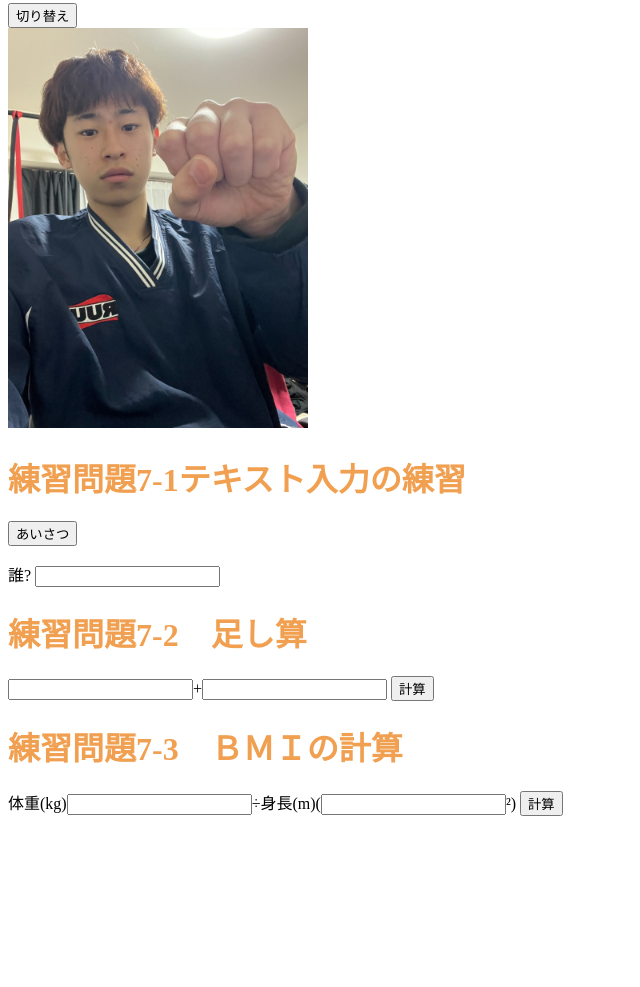
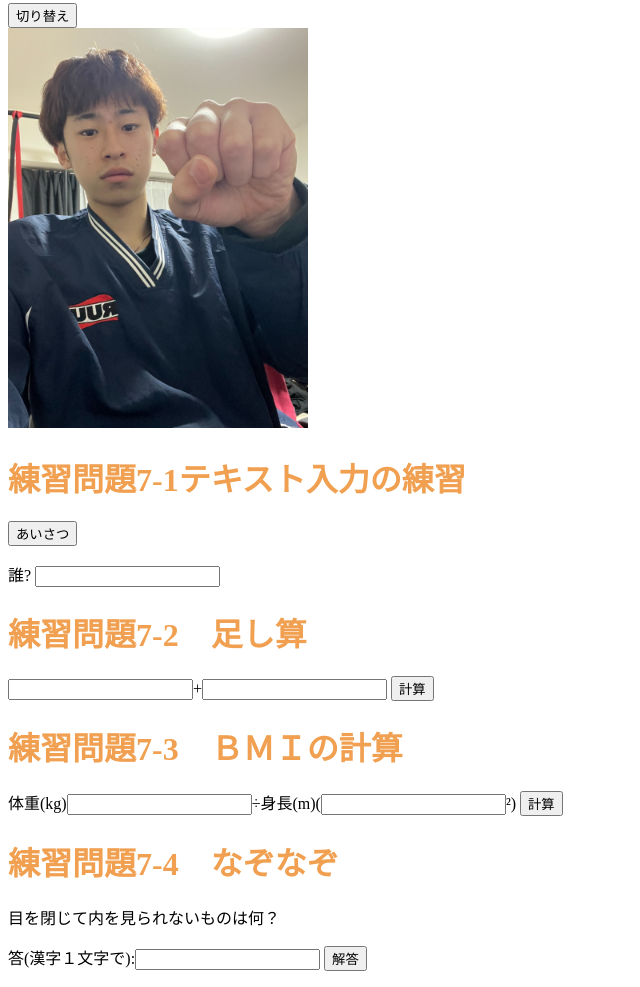
Before and after one commit to nagaitogo/akigakki-html, a plain HTML site: page index.html in a window 1280 px wide. Shown: the part 3914-4901 px from the top of the page, without its empty margins (0-640 px from the left). Before the commit the page ends 4746 px from the top, so only its background shows below. Drawn offline with Linux system fonts and the light colour scheme.

Commit message:
Update index.html

```diff
--- a/index.html
+++ b/index.html
@@ -22,6 +22,7 @@
     <script src="ex7-1.js"></script>
     <script src="ex7-2.js"></script>
     <script src="ex7-3.js"></script>
+    <script src="ex7-4.js"></script>
     <link rel="stylesheet" href="imagechange.css">
 </head>
   <body>
@@ -168,6 +169,13 @@ ondblclick="alert('Hello, Togo!');"
           <input type="button" value="計算" onclick="bmi();">
       </p>
 
+      <h1>練習問題7-4　なぞなぞ</h1>
+      <p>目を閉じて内を見られないものは何？</p>
+      <p>
+          答(漢字１文字で):<input type="text" id="answer">
+          <input type="button" value="解答" onclick="nazo();">
+      </p>
+
 
   </body>
   </html>
```
